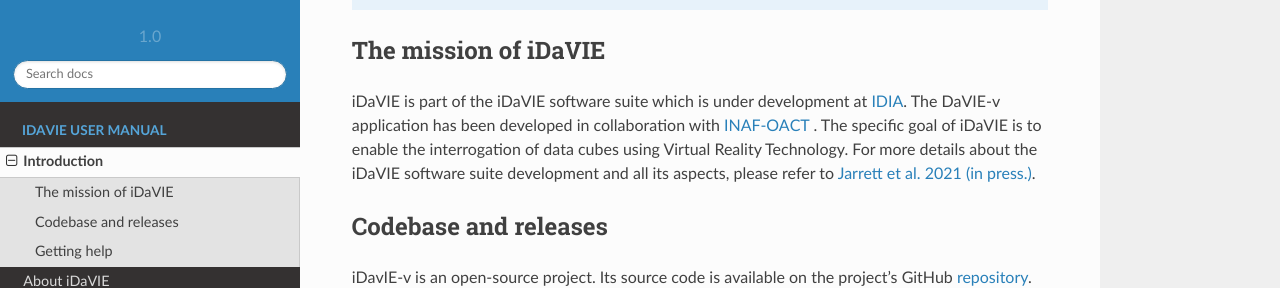
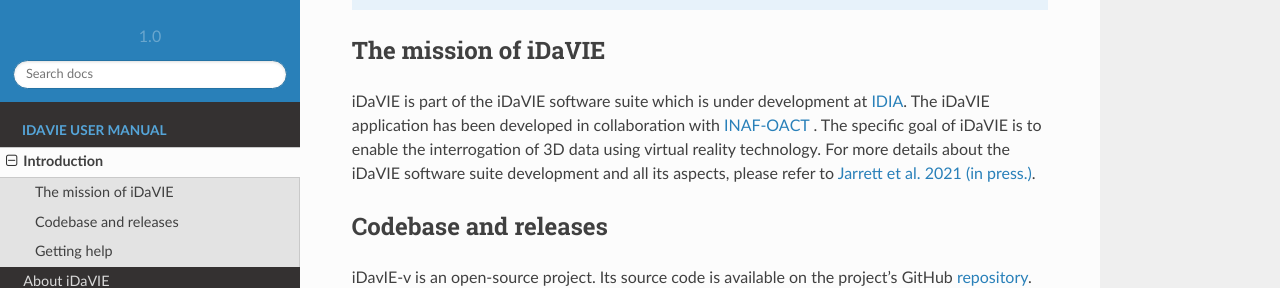
Before and after one commit to vdhulst/idavie_docs, a Sphinx documentation site: the page built from docs/source/introduction.rst, in a window 1280 px wide and 1122 px high. Shown: the part 275-563 px from the top of the window. Built offline with Sphinx 7.4.7 and the Read the Docs theme 2.0.0, drawn with Linux system fonts in a browser that asks for light colours.

Commit message:
Update introduction.rst

```diff
--- a/docs/source/introduction.rst
+++ b/docs/source/introduction.rst
@@ -4,7 +4,7 @@
 
 The mission of iDaVIE
 -----------------------
-iDaVIE is part of the iDaVIE software suite which is under development at `IDIA <https://www.idia.ac.za>`_. The DaVIE-v application has been developed in collaboration with `INAF-OACT <https://www.oact.inaf.it>`_ . The specific goal of iDaVIE is to enable the interrogation of data cubes using Virtual Reality Technology. For more details about the iDaVIE software suite development and all its aspects, please refer to `Jarrett et al. 2021 (in press.) <https://ui.adsabs.harvard.edu/abs/2020arXiv201210342J/abstract>`_.
+iDaVIE is part of the iDaVIE software suite which is under development at `IDIA <https://www.idia.ac.za>`_. The iDaVIE application has been developed in collaboration with `INAF-OACT <https://www.oact.inaf.it>`_ . The specific goal of iDaVIE is to enable the interrogation of 3D data using virtual reality technology. For more details about the iDaVIE software suite development and all its aspects, please refer to `Jarrett et al. 2021 (in press.) <https://ui.adsabs.harvard.edu/abs/2020arXiv201210342J/abstract>`_.
 
 Codebase and releases
 ---------------------
```
